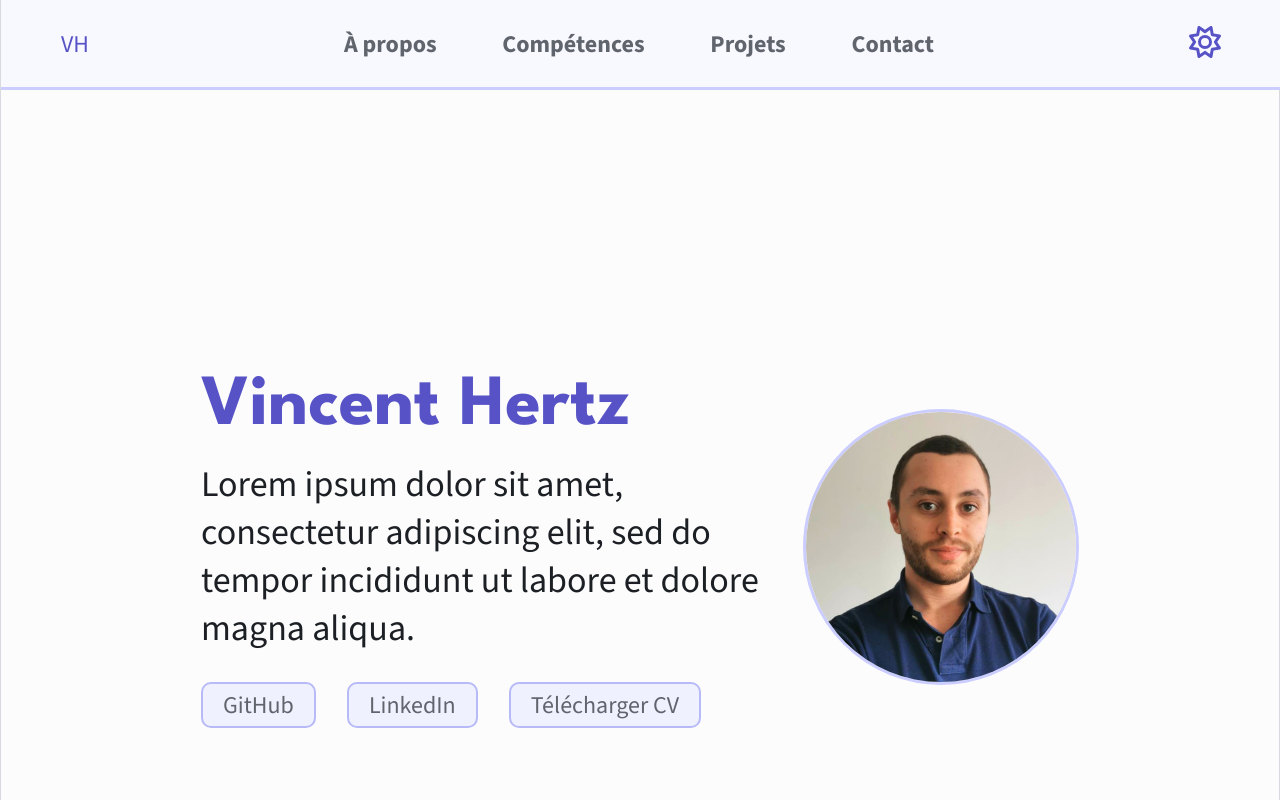
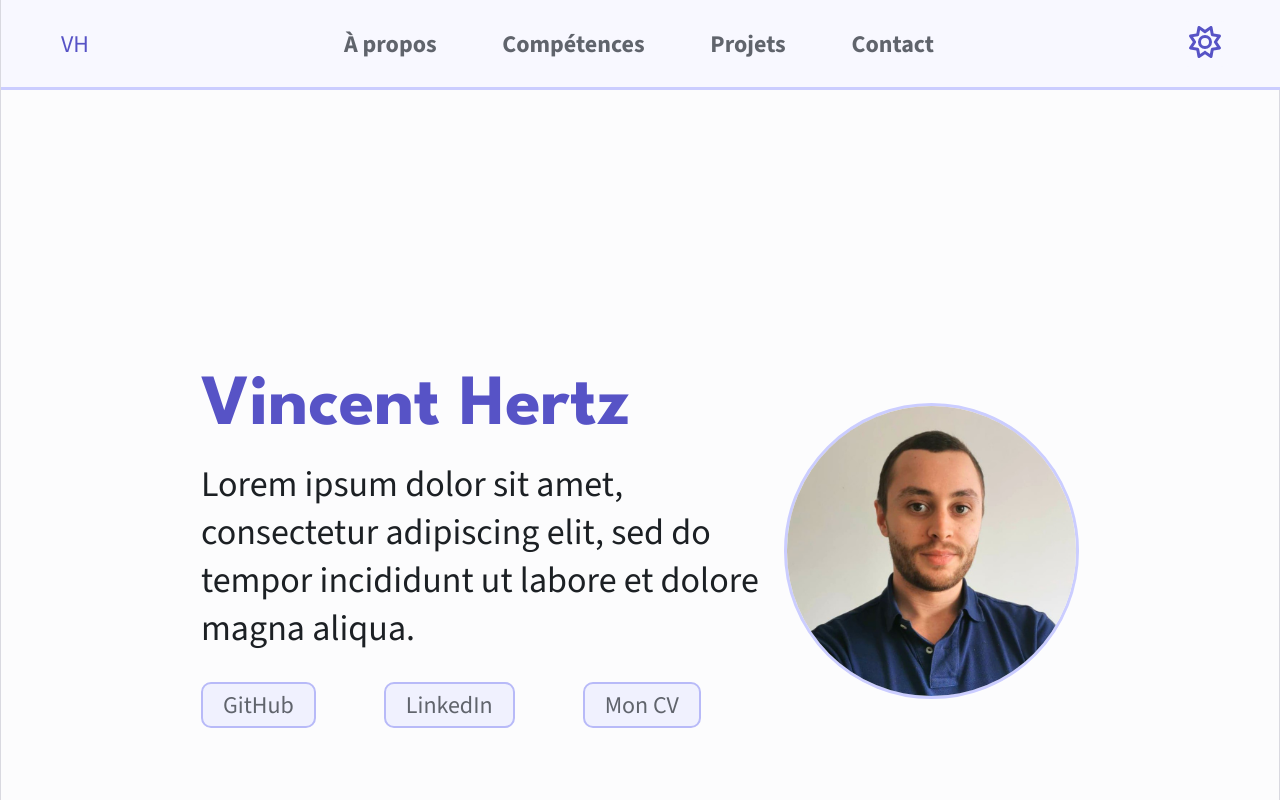
Before and after one commit to vincehtz/portfolio2, a React (Create React App) app: page / in a window 1280 px wide. Shown: the top 800 px of the page. Built offline with nearby package versions, Linux system fonts and the light colour scheme.

Commit message:
ajout liens de redirection

```diff
--- a/src/components/SectionIntro.jsx
+++ b/src/components/SectionIntro.jsx
@@ -13,14 +13,15 @@ function SectionIntro() {
           incididunt ut labore et dolore magna aliqua.
         </p>
         <div className="intro__buttons">
-          <Button txt="GitHub" />
-          <Button txt="LinkedIn" />
-          <Button txt="Télécharger CV" />
+          <Button txt="GitHub" link="https://github.com/vincehtz" />
+          <Button
+            txt="LinkedIn"
+            link="https://www.linkedin.com/in/vincent-hertz-227a569b/"
+          />
+          <Button txt="Mon CV" link="./CV_VincentHertz.pdf" />
         </div>
       </div>
-      <div className="intro__picture">
-        <img src={profilePic} alt="Profile Picture" />
-      </div>
+      <img src={profilePic} alt="Profile Picture" />
     </section>
   );
 }
```
